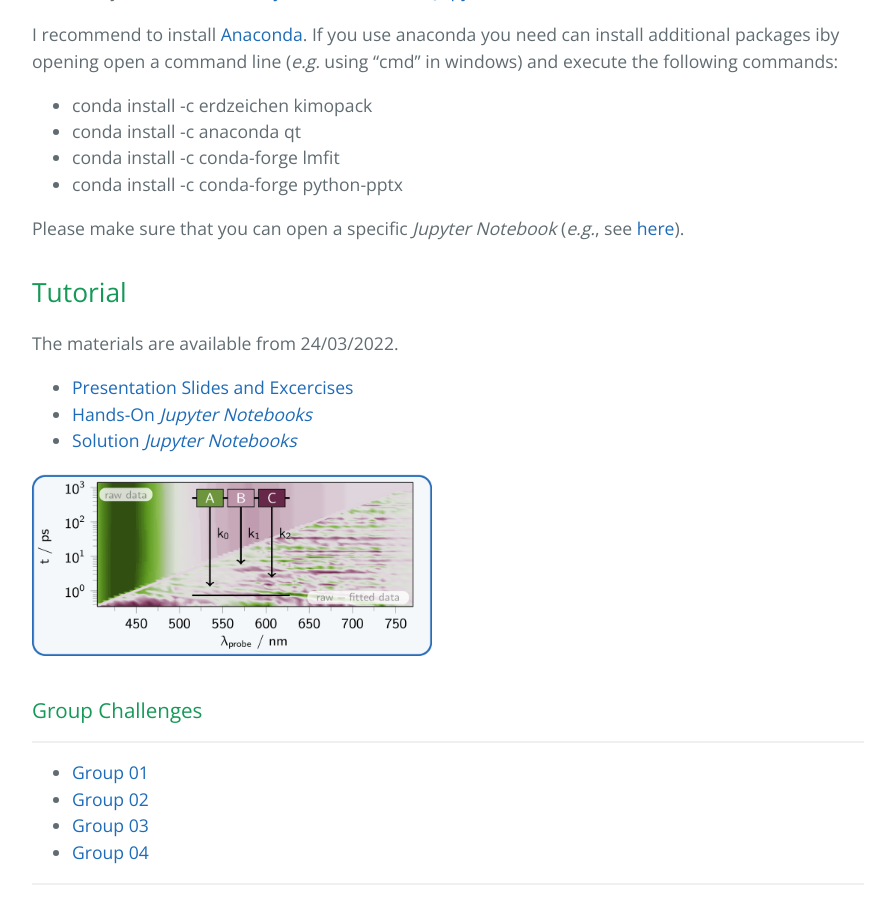
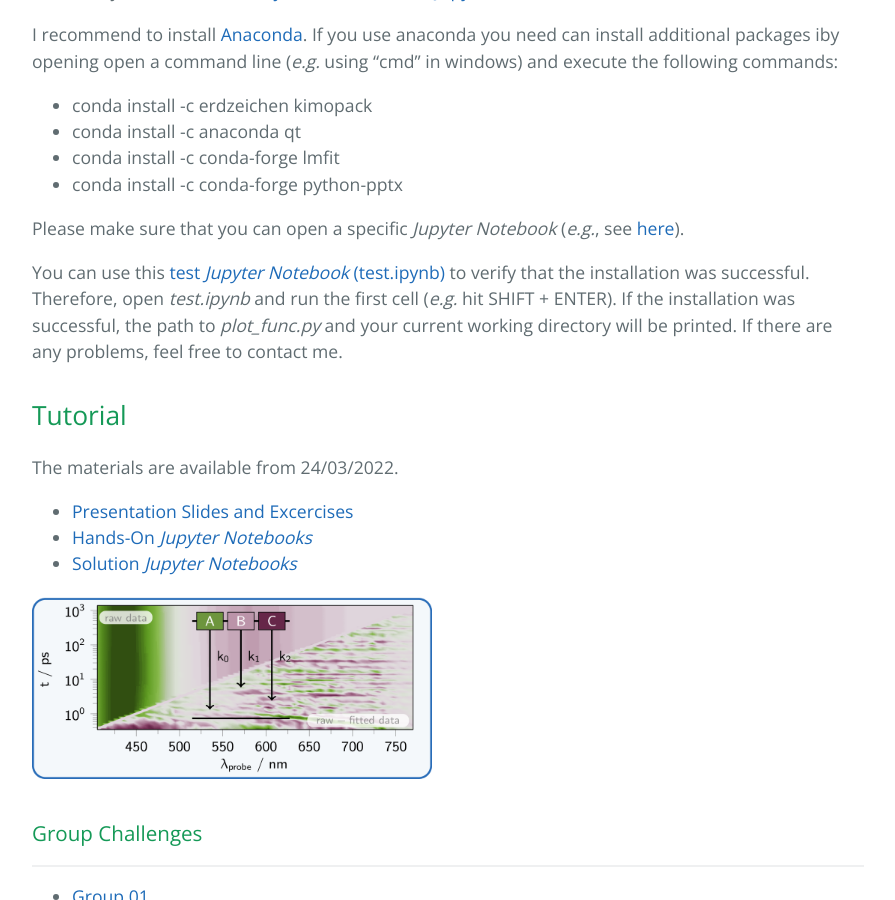
Before and after one commit to carolin-m/carolin-m.github.io, a Jekyll site: the page built from KiMoPack_tutorial.md, in a window 1280 px wide and 900 px high, scrolled down 638 px. Shown: the whole window, without its empty margins (192-1087 px from the left). Built offline with Jekyll 4.4.1, drawn with Linux system fonts in a browser that asks for light colours.

Commit message:
Update KiMoPack_tutorial.md

```diff
--- a/KiMoPack_tutorial.md
+++ b/KiMoPack_tutorial.md
@@ -22,6 +22,8 @@ I recommend to install [Anaconda](https://www.anaconda.com/products/individual).
 
 Please make sure that you can open a specific *Jupyter Notebook* (*e.g.*, see [here](https://docs.jupyter.org/en/latest/running.html)).
 
+You can use this [test *Jupyter Notebook* (test.ipynb)]() to verify that the installation was successful. Therefore, open *test.ipynb* and run the first cell (*e.g.* hit SHIFT + ENTER). If the installation was successful, the path to *plot_func.py* and your current working directory will be printed. If there are any problems, feel free to contact me.
+
 ## Tutorial
 
 The materials are available from 24/03/2022.
```
